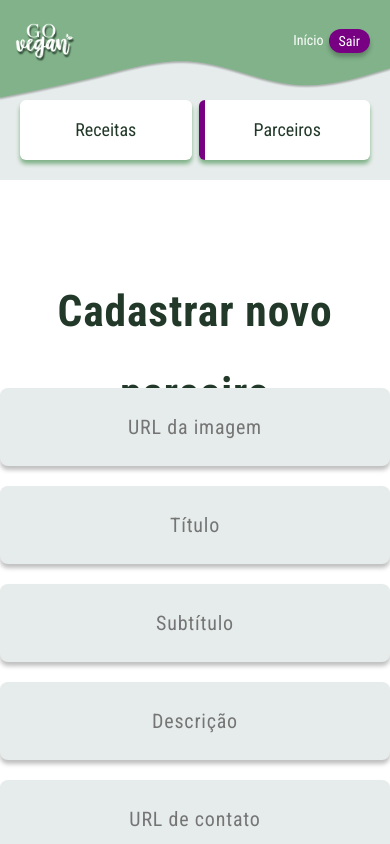
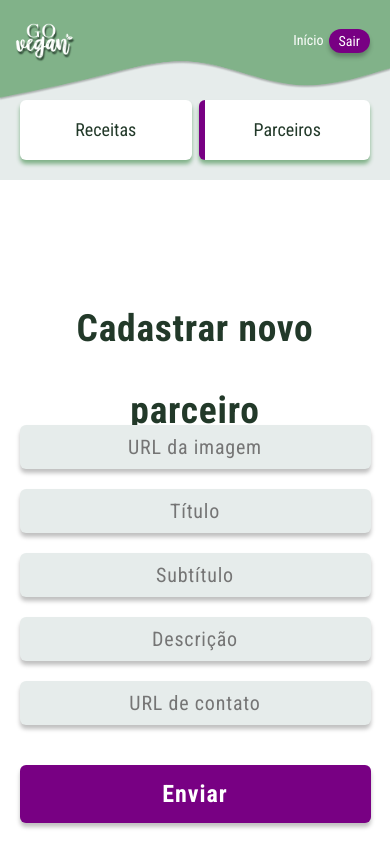
Before and after one commit to julianasinnott/goVegan, a React (Vite) app: page /admin/parceiros/cadastro in a window 390 px wide. Shown: the top 844 px of the page. Built offline with nearby package versions, Linux system fonts and the light colour scheme; sample sign-in values are in the browser's storage.

Commit message:
Readjustment in responsive, partners page.

```diff
--- a/src/pages/admin/RegisterPartnersAdmin/responsive.css
+++ b/src/pages/admin/RegisterPartnersAdmin/responsive.css
@@ -1,5 +1,23 @@
 @media only screen and (max-width:800px) {
   .main_RegisterPartners {
-    margin-top: 110px;
+    margin-top: 43px;
   }
+
+
+
+  /* .input_RegisterPartners {
+    width: 400px;
+  } */
 }
+
+@media only screen and (max-width:500px) {
+
+  .content_RegisterPartners {
+    width: 90%;
+  }
+
+  .h1_RegisterPartners {
+    font-size: 37.5px;
+  }
+
+}
--- a/src/pages/admin/RegisterPartnersAdmin/style.css
+++ b/src/pages/admin/RegisterPartnersAdmin/style.css
@@ -5,7 +5,7 @@
     align-items: center;
     width: 100%;
     height: 100vh;
-    margin: 47px 0;
+    margin: 15px 0;
 }
 
 .h1_RegisterPartners {
@@ -13,7 +13,7 @@
     justify-content: center;
     align-items: center;
     width: 100%;
-    height: 60px;
+    height: 73px;
 
     font-weight: bold;
     font-size: 43.5px;
@@ -23,7 +23,7 @@
 
     color: var(--secundary);
     margin-top: 30px;
-    margin-bottom: 5px;
+    margin-bottom: 20px;
 }
 
 .form_RegisterPartners {
@@ -40,11 +40,10 @@
 
     background: var(--InputFormaBakground);
     box-shadow: var(--shadow);
-    border-radius: 8px;
+    border-radius: 6px;
     padding: 10px;
     font-weight: 400;
     font-size: 20px;
-    line-height: 58px;
 
     text-align: center;
     letter-spacing: 0.04em;
@@ -55,20 +54,22 @@
 .btn_RegisterPartners {
     all: unset;
     width: 100%;
-    height: 4%;
     display: flex;
     align-items: center;
     justify-content: center;
     background: var(--tertiary);
     box-shadow: var(--shadow);
-    border-radius: 8px;
+    border-radius: 6px;
     font-weight: 700;
     font-size: 24px;
     line-height: 58px;
     text-align: center;
     letter-spacing: 0.04em;
-    padding: 5px 0;
     color: var(--white);
     margin-top: 20px;
     cursor: pointer;
 }
+
+.btn_RegisterPartners:hover {
+    opacity: 0.9;
+}
```
